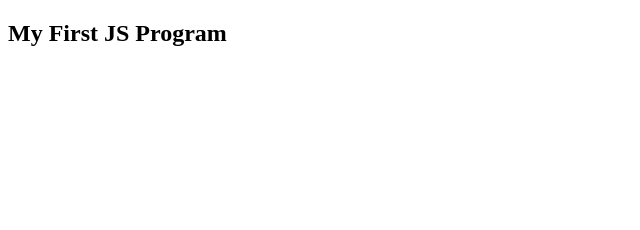
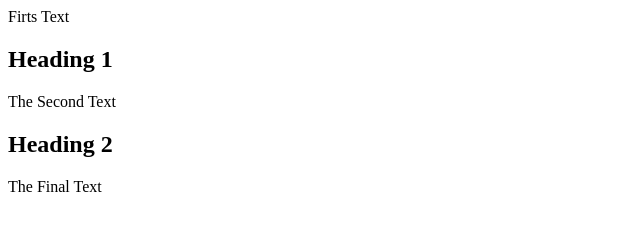
Before and after one commit to zhanybekovich/js, a plain HTML site: page index.html in a window 1280 px wide. Shown: the whole page, without its empty margins (0-640 px from the left). Drawn offline with Linux system fonts and the light colour scheme.

Commit message:
code execution

```diff
--- a/index.html
+++ b/index.html
@@ -3,10 +3,18 @@
   <head>
     <meta charset="utf-8" />
     <title>JS</title>
+    <script>
+      document.write("Firts Text");
+    </script>
   </head>
   <body>
+    <h2>Heading 1</h2>
     <script>
-      document.write("<h2>My First JS Program</h2>");
+      document.write("The Second Text");
+    </script>
+    <h2>Heading 2</h2>
+    <script>
+      document.write("The Final Text");
     </script>
   </body>
 </html>
```
